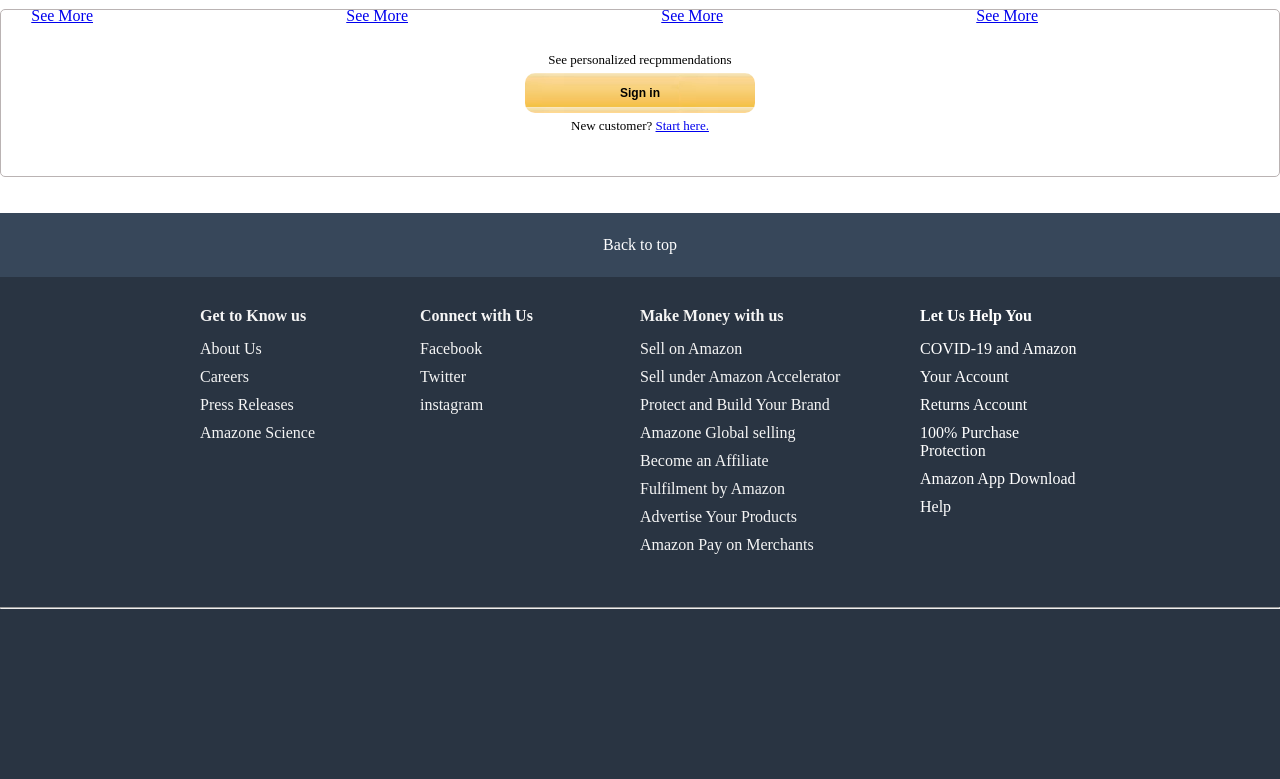
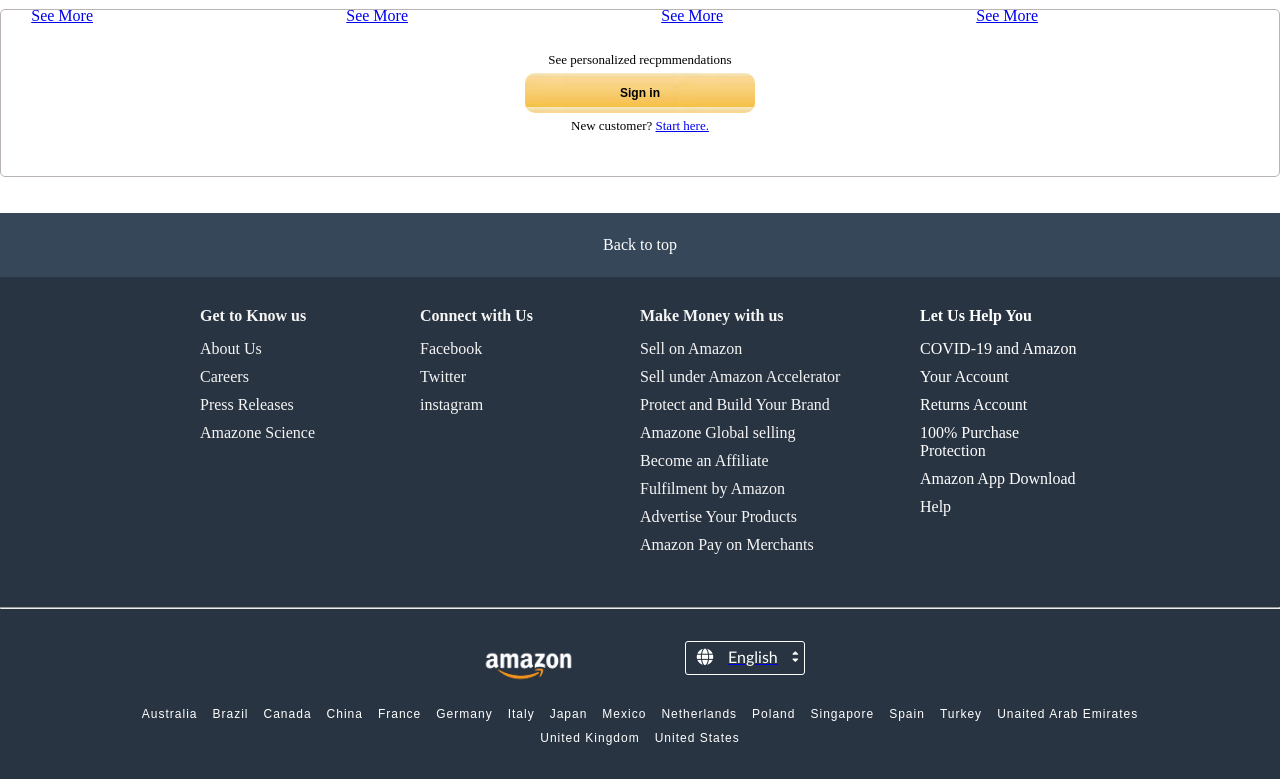
Before and after one commit to iananthuprasad/amazon-clone-using-html-css, a plain HTML site: page index.html in a window 1280 px wide. Shown: the part 1400-2179 px from the top of the page. Drawn offline with Linux system fonts and the light colour scheme.

Commit message:
completed

```diff
--- a/css/foooter.css
+++ b/css/foooter.css
@@ -57,14 +57,10 @@
 
 
 
-    .footer1{
-        width: 100%;
-        height: 170px;
-        background-color: #293442;
-    }
+
     .ft{
         width: 250px;
-        height: 100%;
+        height: 50%;
         background-color: #293442;
         padding-top: 30px;
 
@@ -89,3 +85,70 @@
        justify-content: center;
        padding-left: 60px;
     }
+
+
+   .footer1 {
+        width: 100%;
+        height: 170px;
+        background-color: #293442;
+        }
+    .fooot{
+        padding-top: 30px;
+        width: 100%;
+        height: 40%;
+        display: flex;
+        justify-content:center;
+        align-items: center;
+        gap: 60px;
+    }
+    .fooot1{
+        margin-top: 15px;
+        background-image: url(pic/amazon_logo.png);
+        width:150px;
+        height: 60px;
+        background-size: contain;
+        background-repeat: no-repeat;
+
+    }
+    .fooot2{
+        width: 120px;
+        height: 34px;
+        background-color: #293442;
+        border-radius: 3px;
+        border: 1px solid rgb(255, 255, 255);
+
+    }
+    .afoot{
+        display: flex;
+        justify-content: space-around;
+        align-items: center;
+        padding-top: 5px;
+        gap: 3px;
+    }
+    .foootlogo{
+        font-size: 11px;
+        padding-left: 5px;
+    }
+    .en{
+        color: white;
+        font-family: 'Trebuchet MS', 'Lucida Sans Unicode', 'Lucida Grande', 'Lucida Sans', Arial, sans-serif;
+    }
+    .foooticon{
+        font-size: 6px;
+    }
+    .fooot11{
+        padding-top: 30px;
+    }
+    .ul{
+        color: white;
+        display: flex;
+        gap: 15px;
+        justify-content: center;
+        list-style: none;
+        font-size: 12px;
+        font-family: Arial, Helvetica, sans-serif;
+        letter-spacing: 1px;
+    }
+    .p{
+        padding-top: 10px;
+    }
--- a/index.html
+++ b/index.html
@@ -51,7 +51,7 @@
         </div>
         <div class="nav-box4">
           <div class="nav4img">
-            <img src="flag.webp" alt="" />
+            <img src="css/pic/flag.webp" alt="" />
           </div>
           <div class="nav4sel">
             <select name="" id="">
@@ -83,7 +83,7 @@
 
       <div class="navbar2">
         <div class="navbar2-box box">
-          <div class="logo3 ">
+          <div class="logo3">
             <i class="fa-solid fa-bars fa-xl" style="color: #ffffff"></i>
           </div>
           <div class="all">
@@ -93,7 +93,7 @@
 
         <div class="nav-menu">
           <div class="menu-items">
-            <ul >
+            <ul>
               <li class="box1"><a href="#">Today`s Deal</a></li>
               <li class="box1"><a href="#">customer service</a></li>
               <li class="box1"><a href="#">Registry</a></li>
@@ -107,13 +107,15 @@
 
       <div class="main">
         <div class="main-para">
-          <p class="para">You are on amazon.com. you can also shop on Amazon india for millions of products with fast social delivery. <span><a href="#">Click here to go to amazon.in</a></span></p>
+          <p class="para">
+            You are on amazon.com. you can also shop on Amazon india for
+            millions of products with fast social delivery.
+            <span><a href="#">Click here to go to amazon.in</a></span>
+          </p>
         </div>
       </div>
       <div class="section">
-
         <div class="section1">
-
           <div class="boxx1 boxx bp">
             <div class="head1">
               <h2 class="box1head boxhead">Bathroom Accessories</h2>
@@ -121,7 +123,6 @@
             <div class="boxxximg img1"></div>
             <p><a href="#">See More</a></p>
           </div>
-
 
           <div class="boxx2 boxx bp">
             <div class="head2">
@@ -131,7 +132,6 @@
             <p><a href="#">See More</a></p>
           </div>
 
-
           <div class="boxx3 boxx bp">
             <div class="head3">
               <h2 class="box3head boxhead">Furniture</h2>
@@ -139,7 +139,6 @@
             <div class="boxxximg img3"></div>
             <p><a href="#">See More</a></p>
           </div>
-
 
           <div class="boxx4 boxx bp">
             <div class="head4">
@@ -149,13 +148,9 @@
             <p><a href="#">See More</a></p>
           </div>
         </div>
-
       </div>
 
-
-
       <div class="section2">
-
         <div class="boxx1 boxx bp">
           <div class="head1">
             <h2 class="box5head boxhead">Makeup Accessories</h2>
@@ -163,7 +158,6 @@
           <div class="boxxximg img5"></div>
           <p><a href="#">See More</a></p>
         </div>
-
 
         <div class="boxx2 boxx bp">
           <div class="head2">
@@ -173,7 +167,6 @@
           <p><a href="#">See More</a></p>
         </div>
 
-
         <div class="boxx3 boxx bp">
           <div class="head3">
             <h2 class="box7head boxhead">Stationary</h2>
@@ -181,7 +174,6 @@
           <div class="boxxximg img7"></div>
           <p><a href="#">See More</a></p>
         </div>
-
 
         <div class="boxx4 boxx bp">
           <div class="head4">
@@ -191,16 +183,16 @@
           <p><a href="#">See More</a></p>
         </div>
       </div>
-
     </div>
 
     <div class="sign">
       <div class="sign1">
-        <p>See personalized recpmmendations </p>
+        <p>See personalized recpmmendations</p>
         <button class="btn">Sign in</button>
-      <p>New customer? <span><a href="#"> Start here.</a></span></p>
+        <p>
+          New customer? <span><a href="#"> Start here.</a></span>
+        </p>
       </div>
-
     </div>
     <div class="top">
       <p>Back to top</p>
@@ -248,11 +240,53 @@
         </ul>
       </div>
     </div>
-    <hr>
-    <div class="footer1"></div>
+    <hr />
+    <div class="footer1">
+      <div class="fooot">
+        <div class="fooot1"></div>
 
+        <div class="fooot2">
+          <a class="afoot" href="#">
+            <div class="foootlogo">
+              <i class="fa-solid fa-globe fa-xl" style="color: #ffffff"></i>
+            </div>
+            <div class="en">English</div>
+            <div class="foooticon">
+              <i class="fa-solid fa-caret-up fa-xl" style="color: #ffffff"></i>
+              <p>
+                <i
+                  class="fa-solid fa-caret-down fa-xl"
+                  style="color: #ffffff"
+                ></i>
+              </p>
+            </div>
+          </a>
+        </div>
+      </div>
+      <div class="fooot11"><ul class="ul">
+        <li>Australia</li>
+        <li>Brazil</li>
+        <li>Canada</li>
+        <li>China</li>
+        <li>France</li>
+        <li>Germany</li>
+        <li>Italy</li>
+        <li>Japan</li>
+        <li>Mexico</li>
+        <li>Netherlands</li>
+        <li>Poland</li>
+        <li>Singapore</li>
+        <li>Spain</li>
+        <li>Turkey</li>
+        <li>Unaited Arab Emirates</li>
+      </ul>
+      <p class="p"> <ul class="ul">
+        <li>United Kingdom</li>
+        <li>United States</li>
+      </ul>
 
-
+      </p>
+    </div>
 
 
     </div>
```
Also changed, not shown: AMZN-e9f942e4.png (deleted), Fuji_Dash_Electronics_2x._SY608_CB432774322_.jpg (deleted), Fuji_Dash_Fitness_2X._SY608_CB639748111_.jpg (deleted), Fuji_Dash_PC_2x._SY608_CB431800964_.jpg (deleted), GW_CONS_AUS_HPC_HPCEssentials_CatCard_Desktop2x._SY608_CB627424361_.jpg (deleted), XCM_CUTTLE_1469244_2584128_758x608_2X_en_US._SY608_CB609318944_.jpg (deleted), css/pic/amz.jpg (renamed from Amazon-Logo-1024x426-1.webp), css/pic/flag.webp (renamed from flag.webp), hero_image.jpg (deleted), images.png (deleted). Lines whose indentation alone changed are shown as unchanged.
